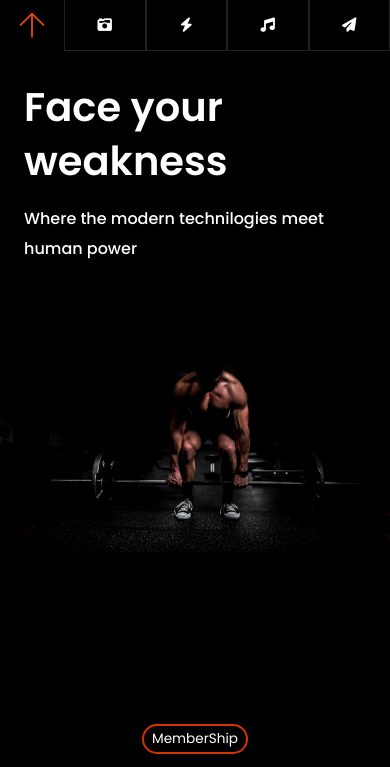
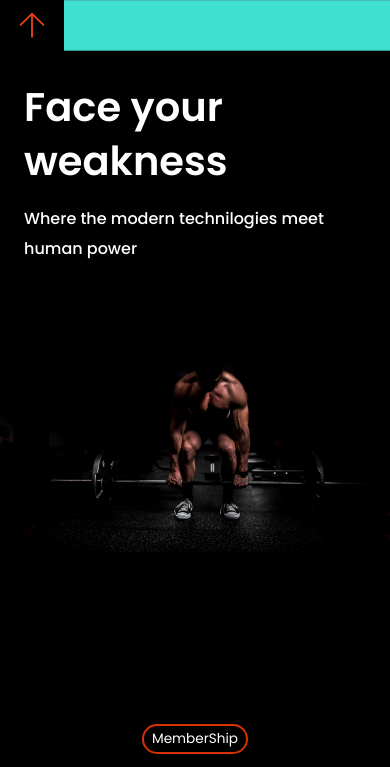
Before and after one commit to Barna-Molnar/landing-page-gym, a website: page index.html in a window 390 px wide. Both pictures are taken after a click on the element 32 px from the left and 25 px from the top of the page. Shown: the top 767 px of the page. Drawn offline with Linux system fonts and the light colour scheme.

Commit message:
developing menu anim

```diff
--- a/index.html
+++ b/index.html
@@ -40,6 +40,7 @@
             ><i class="fa fa-paper-plane"></i
           ></a>
         </li>
+        <div class="nav__toggler__list__side--back"></div>
       </ul>
     </nav>
     <header class="header">
--- a/index.js
+++ b/index.js
@@ -130,8 +130,11 @@ window.addEventListener('scroll', () => {
 // burger menu
 const menu = document.querySelector('.nav__toggler__list');
 const burger = document.querySelector('.burger');
+const menuBackSide = document.querySelector('.nav__toggler__list__side--back')
+console.log(menuBackSide)
 const openMenu = function () {
     burger.classList.toggle('burger--active');
     menu.classList.toggle('nav__toggler__list--active');
+    menuBackSide.classList.toggle('nav__toggler__list__side--back--active');
 };
 burger.addEventListener('click', openMenu);
--- a/sass/gallery.scss
+++ b/sass/gallery.scss
@@ -62,7 +62,13 @@
       grid-row: 1 / 3;
       grid-column: 6 / 7;
     }
+    transition: all 0.2s ease;
   }
+  // &__item:hover {
+  //   transform: scale(1.1);
+  //   // border: 10px solid transparent;
+  //   // outline: 5px solid rgb(85, 82, 82);
+  // }
   &__img {
     width: 100%;
     height: 100%;
--- a/sass/nav.scss
+++ b/sass/nav.scss
@@ -86,7 +86,7 @@ $blue: #5fc7ea;
 $red: #eb4614;
 $yellow: #e6d068;
 $green: #68e6ac;
-$ease: all 0.7s cubic-bezier(0.175, 0.885, 0.32, 1.275);
+$ease: all 0.5s cubic-bezier(0.175, 0.885, 0.32, 1.275);
 $content-animation: scale(0.7);
 .nav__toggler {
   position: fixed;
@@ -130,6 +130,8 @@ $content-animation: scale(0.7);
   }
 
   &__list {
+    position: relative;
+
     display: flex;
     flex-wrap: wrap;
     height: 100%;
@@ -137,20 +139,37 @@ $content-animation: scale(0.7);
     // transform: translate(-125%, 0%);
     // transform: translate(0%, 0%);
     transform: rotateX(180deg);
-
+    -webkit-backface-visibility: hidden;
+    backface-visibility: hidden;
     // transition: all 0.5s cubic-bezier(0.175, 0.885, 0.32, 1.275);
     transition: all 0.7s ease-out;
     color: black;
     background-color: black;
 
     &--active {
-      // transform: translate(0, 0);
+      position: relative; // transform: translate(0, 0);
       transform: rotateX(0deg) translate3d(0rem, 0rem, 0rem);
       color: white;
       .nav__toggler__link {
         border-right: 1px solid rgba(85, 85, 85, 0.411);
         border-bottom: 1px solid rgba(85, 85, 85, 0.411);
         border-left: 1px solid rgba(85, 85, 85, 0.411);
+      }
+    }
+    &__side--back {
+      position: absolute;
+      top: 0;
+      left: 0;
+      width: 100%;
+      height: 100%;
+      background-color: turquoise;
+      transform: rotateX(0deg);
+      transition: all 0.7s;
+      border-bottom: 1px solid rgba(85, 85, 85, 0.411);
+
+      &--active {
+        transform: rotateX(-180deg);
+        // background-color: transparent;
       }
     }
     a {
--- a/sass/style.scss
+++ b/sass/style.scss
@@ -64,7 +64,7 @@
 .hidden {
   visibility: hidden;
   opacity: 0;
-  display: none;
+  // display: none;
 }
 .downArrow {
   display: flex;
```
Also changed, not shown: css/style.css.
